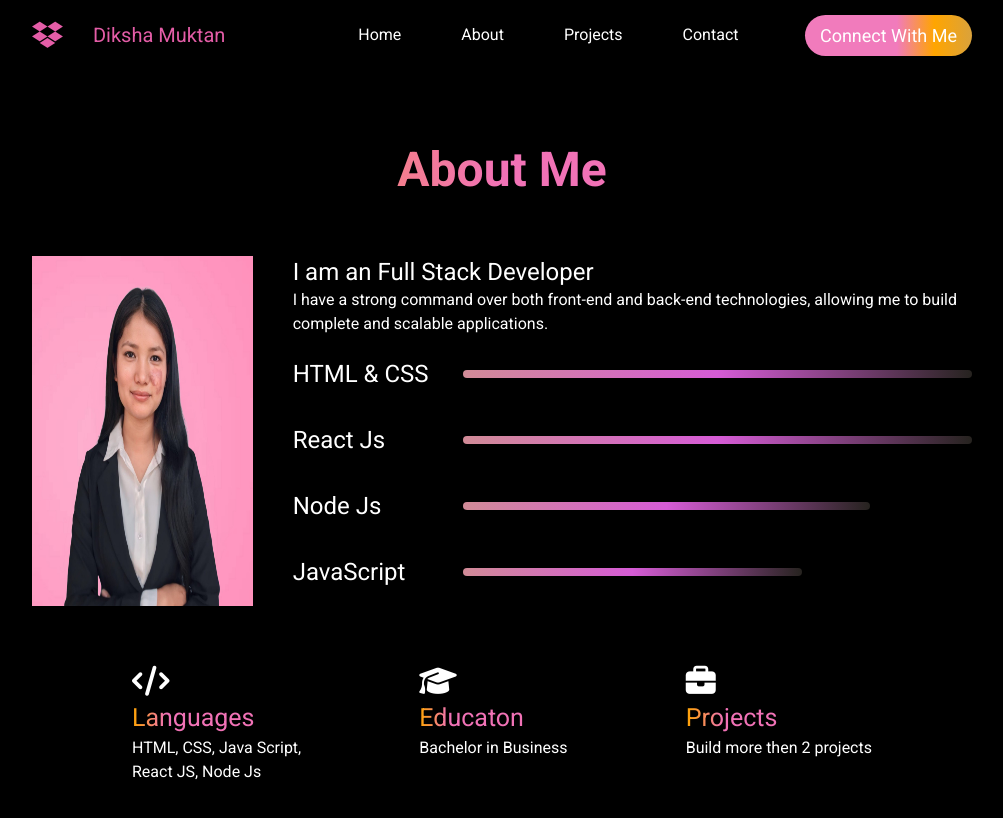
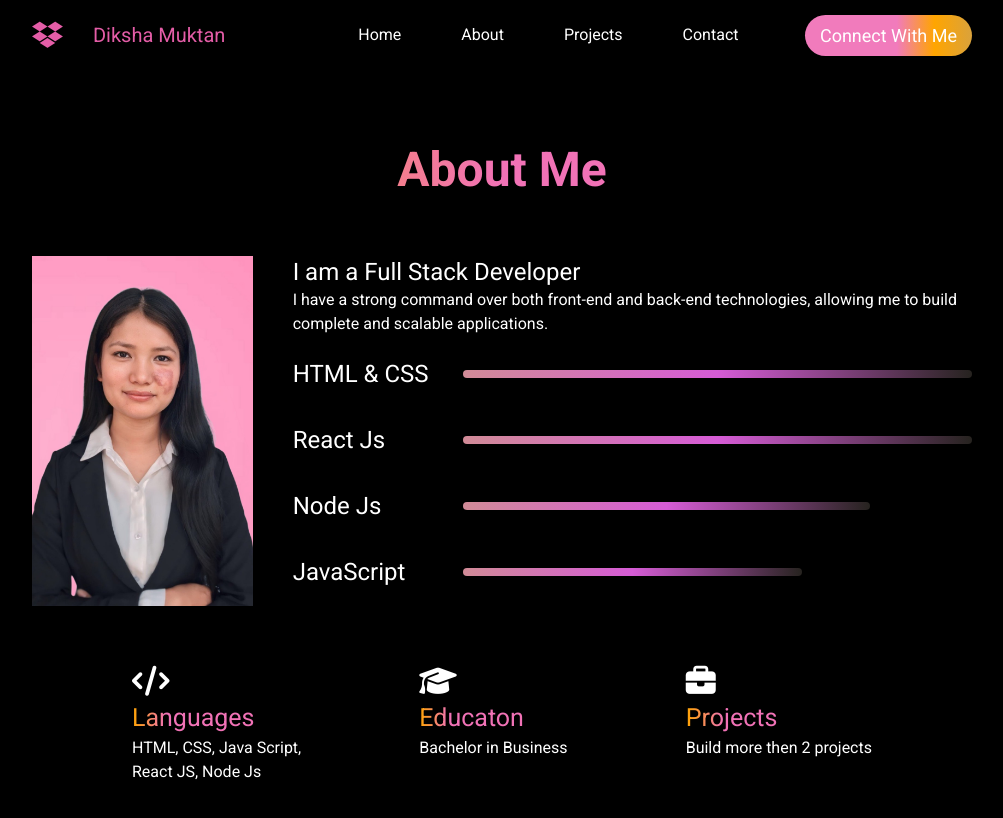
Before and after one commit to dikshamuktan/new-portfolio, a React (Vite) app in the folder frontend/: page /about in a window 1280 px wide. Shown: the top 818 px of the page, without its empty margins (138-1141 px from the left). Built offline with nearby package versions, Linux system fonts and the light colour scheme.

Commit message:
few changes

```diff
--- a/frontend/pages/homepage.jsx
+++ b/frontend/pages/homepage.jsx
@@ -7,7 +7,7 @@ import Contact from "../src/components/Contact";
 
 function Home() {
   return (
-    <div>
+    <div className="overflow-hidden">
       <Hero />
       <AboutPage />
       <Services />
--- a/frontend/src/components/About.jsx
+++ b/frontend/src/components/About.jsx
@@ -8,14 +8,14 @@ function AboutPage() {
       <div className="about-top flex  mt-3 ">
         <div className="about-left">
           <img
-            className="second-img"
+            className="second-img object-cover"
             // style={{ height: "350px", width: "300px" }}
             src="./my-img.jpeg"
           />
         </div>
         <div className="about-right flex flex-col gap-5">
           <div>
-            <p className="text-2xl">I am an Full Stack Developer</p>
+            <p className="text-2xl">I am a Full Stack Developer</p>
             <p>
               I have a strong command over both front-end and back-end
               technologies, allowing me to build complete and scalable
--- a/frontend/src/components/Hero.css
+++ b/frontend/src/components/Hero.css
@@ -106,6 +106,7 @@ span {
 
 @media (max-width: 375px) {
   .hero {
+    overflow: hidden;
     width: 300px;
     margin: 10px 40px;
     height: 100%;
--- a/frontend/src/components/Hero.jsx
+++ b/frontend/src/components/Hero.jsx
@@ -4,7 +4,7 @@ import "./Hero.css";
 
 const Hero = () => {
   return (
-    <div className="hero">
+    <div className="hero ">
       <img className="rounded-full" src="./my-img.jpeg" />
       <div className="hero-content flex flex-col gap-6">
         <h1 className="big text-5xl font-bold gap-5">
--- a/frontend/src/components/mywork.css
+++ b/frontend/src/components/mywork.css
@@ -62,6 +62,7 @@
   .projects {
     width: 300px;
     margin: 10px 40px;
+    height: 100%;
   }
   .extra {
     font-size: 35px;
@@ -69,21 +70,15 @@
   .big {
     font-size: 30px;
   }
-  /* .project_one {
-    margin-left: 0px;
-    background-color: pink;
-  } */
 
   .my_projects {
     width: 300px;
-    margin-right: 30px;
+    display: flex;
+    flex-direction: column;
+  }
 
-    justify-content: space-around;
-
-    display: flex;
-  }
-  .project-one {
-    width: 100px;
+  .project_one {
     height: 300px;
+    width: 300px;
   }
 }
```
